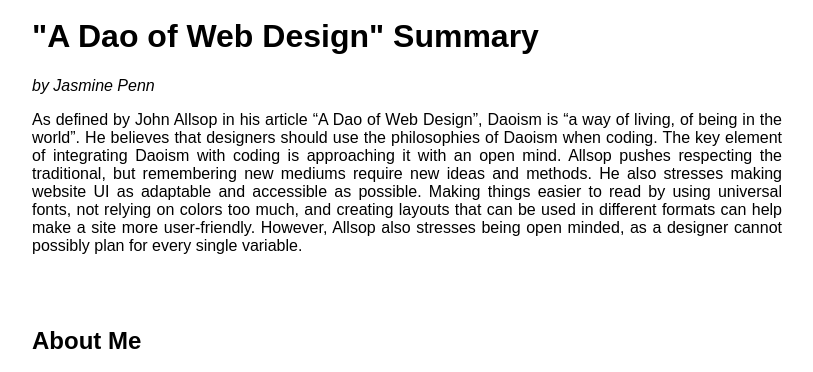
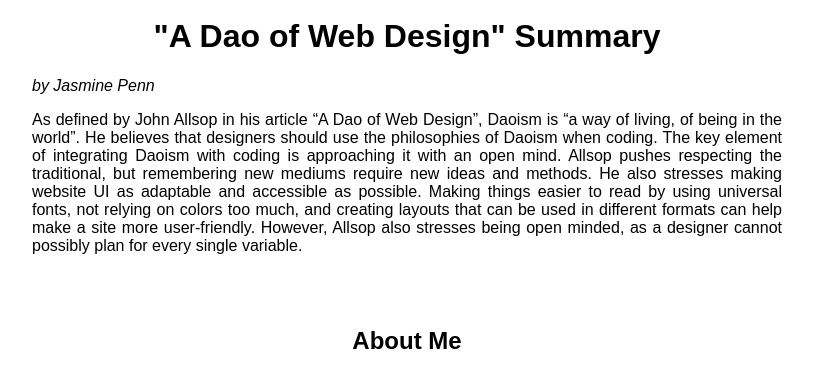
Before and after one commit to JasminePenn/Ebb-and-Flow, a plain HTML site: page index.html in a window 1280 px wide. Shown: the part 357-729 px from the top of the page, without its empty margins (233-1046 px from the left). Drawn offline with Linux system fonts and the light colour scheme.

Commit message:
Update index.html

```diff
--- a/index.html
+++ b/index.html
@@ -17,11 +17,11 @@
         }
         h1 {
             font-family: sans-serif;
-            text-align: justify;
+            text-align: center;
         }
         h2 {
             font-family: sans-serif;
-            text-align: justify;
+            text-align: center;
         }
     </style>
 
@@ -39,6 +39,7 @@
         <br>
         <br>
         <br>
+        <br>
         <p>If you would like to read the full article, click <a href="https://alistapart.com/article/dao/">here.</a></p>
     </body>
 </html>
```
